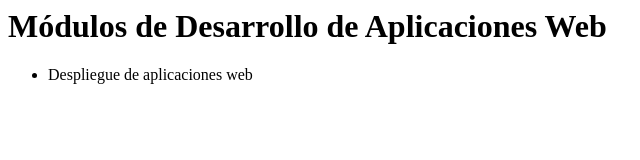
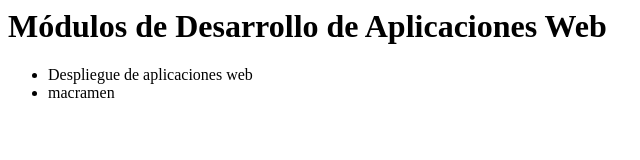
Before and after one commit to DrPolloErnesto/DAWactividad1.3, a plain HTML site: page index.html in a window 1280 px wide. Shown: the full height of the page, 0-640 px from the left. Drawn offline with Linux system fonts and the light colour scheme.

Commit message:
segundo modulo v1

```diff
--- a/index.html
+++ b/index.html
@@ -4,6 +4,7 @@
         <h1>Módulos de Desarrollo de Aplicaciones Web</h1>
         <ul>
             <li>Despliegue de aplicaciones web</li>
+            <li>macramen</li>
         </ul>
     </body>
 
```
